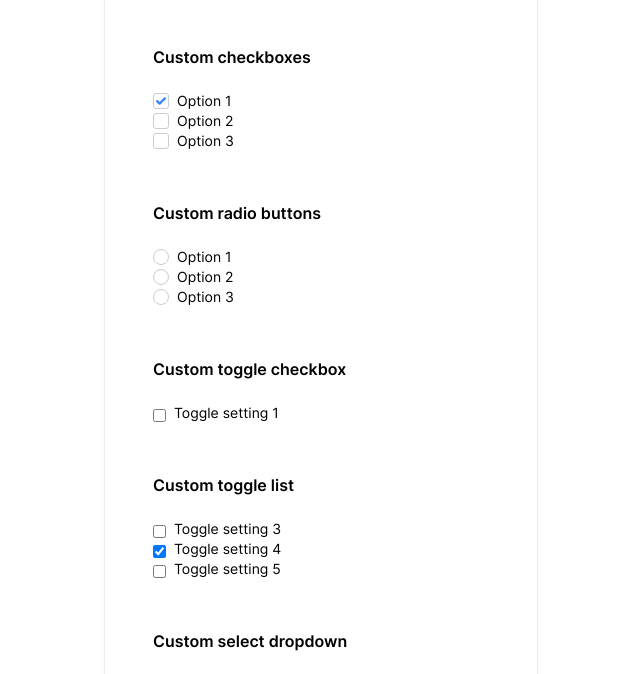
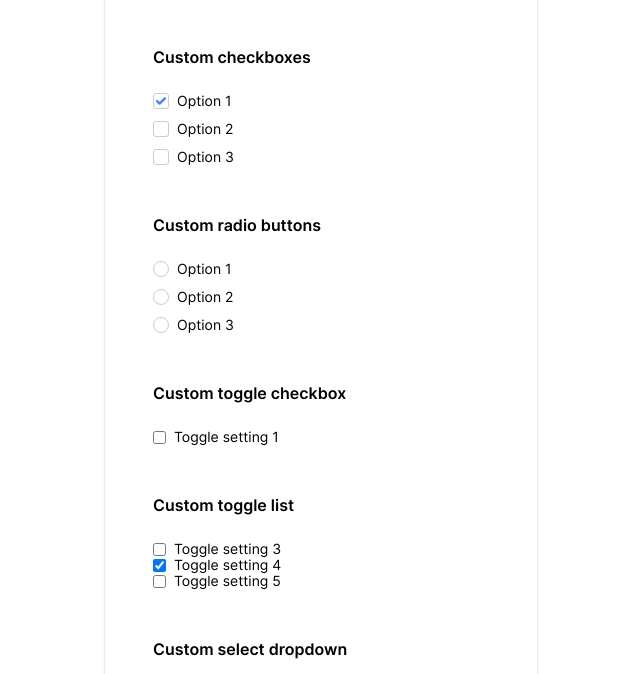
Before and after one commit to nmct-create3/custom-input-design-ClaeysKobe, a plain HTML site: page inputs.html in a window 1280 px wide. Shown: the part 107-781 px from the top of the page, without its empty margins (319-959 px from the left). Drawn offline with Linux system fonts and the light colour scheme.

Commit message:
feat: Option list

```diff
--- a/css/screen.css
+++ b/css/screen.css
@@ -642,6 +642,14 @@ input::placeholder {
     margin-right: var(--global-whitespace-sm);
 }
 
+.c-option-list {
+    margin-bottom: var(--global-whitespace);
+}
+
+.c-option-list__item {
+    margin-bottom: calc(var(--global-baseline) * 1.5);
+}
+
 .c-option--hidden:focus-visible + .c-custom-option .c-custom-option__fake-input {
     border-color: 1px solid var(--global-input-focus-borderColor);
     box-shadow: var(--focus-shadow);
@@ -710,7 +718,7 @@ input::placeholder {
 .c-label {
     margin-bottom: 0;
     font-size: 14px;
-    padding-bottom: var(--global-whitespace-xs) !important;
+    padding-bottom: var(--global-whitespace-xs);
     line-height: calc(var(--global-baseline) * 2);
     color: var(--global-color-neutral-xx-dark);
 }
```
